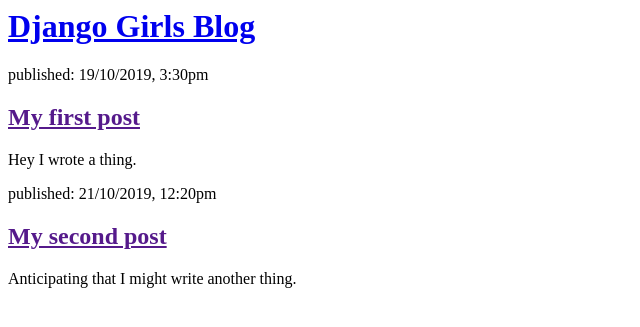
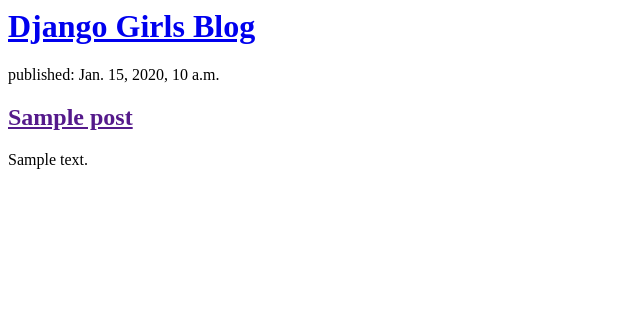
Before and after one commit to elliewilk/my-first-blog, a Django app: template blog/templates/blog/post_list.html in a window 1280 px wide. Shown: the top 327 px of the page, without its empty margins (0-640 px from the left). Run offline with Django 3.2, Linux system fonts and the light colour scheme; the template is opened without the code that fills it: values that come from a table or form of the project are taken from there, others are empty; tables that the repository leaves empty hold one stand-in row (values such as "Sample post").

Commit message:
Modified templates to display posts from database.

```diff
--- a/blog/templates/blog/post_list.html
+++ b/blog/templates/blog/post_list.html
@@ -7,17 +7,13 @@
             <h1><a href="/">Django Girls Blog</a></h1>
         </div>
 
-        <div>
-            <p>published: 19/10/2019, 3:30pm</p>
-            <h2><a href="">My first post</a></h2>
-            <p>Hey I wrote a thing.</p>
-        </div>
-
-        <div>
-            <p>published: 21/10/2019, 12:20pm</p>
-            <h2><a href="">My second post</a></h2>
-            <p>Anticipating that I might write another thing.</p>
-        </div>
+        {% for post in posts %}
+            <div>
+                <p>published: {{ post.published_date }}</p>
+                <h2><a href="">{{ post.title }}</a></h2>
+                <p>{{ post.text|linebreaksbr }}</p>
+            </div>
+        {% endfor %}
 
     </body>
 </html>
```
Also changed, not shown: blog/views.py (+5 -2 lines).
